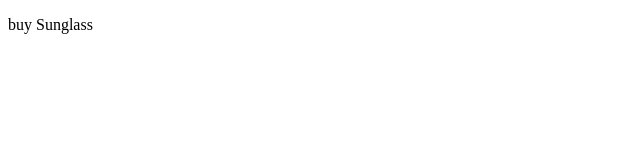
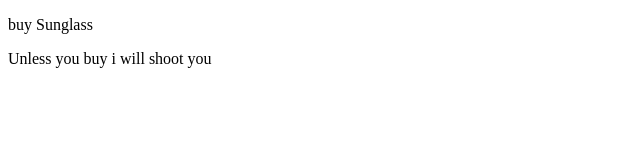
Before and after one commit to tahsin-99/sunglass-hut, a plain HTML site: page index.html in a window 1280 px wide. Shown: the whole page, without its empty margins (0-640 px from the left). Drawn offline with Linux system fonts and the light colour scheme.

Commit message:
Second commit

```diff
--- a/index.html
+++ b/index.html
@@ -7,5 +7,6 @@
 </head>
 <body>
     <p>buy Sunglass</p>
+    <p>Unless you buy i will shoot you</p>
 </body>
 </html>
```
